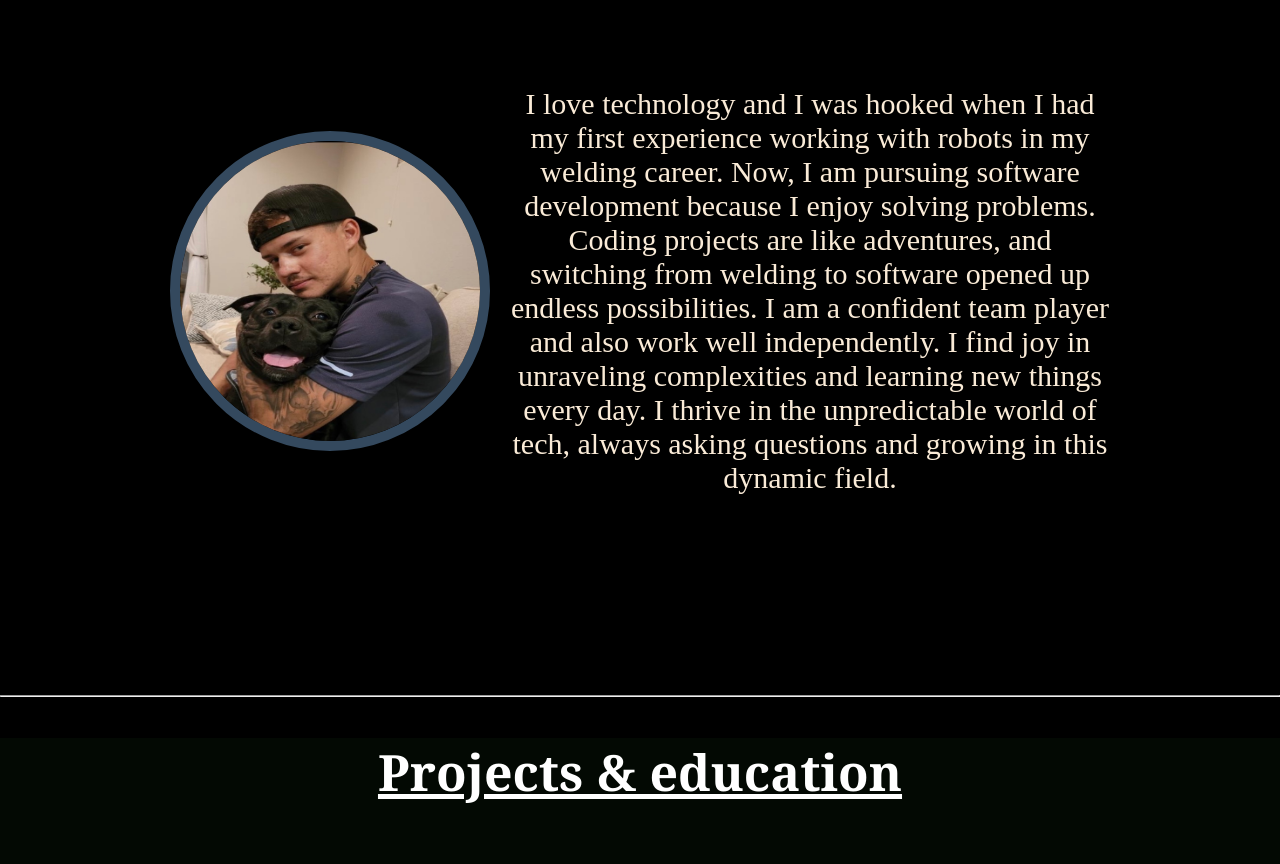
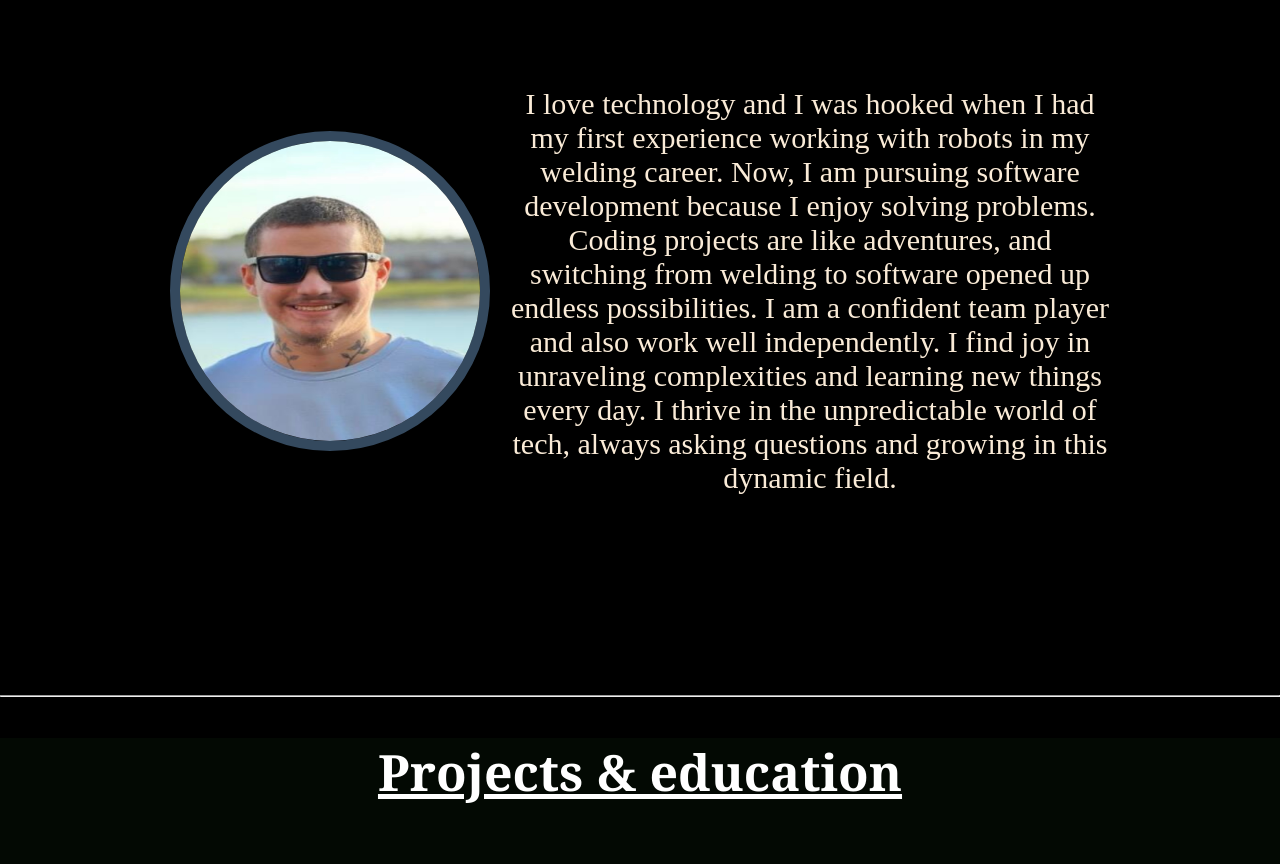
Before and after one commit to JT4848/portfolio, a plain HTML site: page index.html in a window 1280 px wide. Shown: the part 1124-1988 px from the top of the page. Drawn offline with Linux system fonts and the light colour scheme.

Commit message:
doneish again

```diff
--- a/index.html
+++ b/index.html
@@ -30,7 +30,7 @@
     <h1>About me</h1>
     <br>
     <div class="about-content">
-      <img class="mepic" src="mepic.jpg"/>
+      <img class="mepic" src="mepic04.jpg"/>
       <p id="abtmeparagraph">
         I love technology and I was hooked when I had my first experience working with robots in my welding career. Now, I am pursuing software development because I enjoy solving problems. Coding projects are like adventures, and switching from welding to software opened up endless possibilities. I am a confident team player and also work well independently. I find joy in unraveling complexities and learning new things every day. I thrive in the unpredictable world of tech, always asking questions and growing in this dynamic field.</p>
     </div>
```
Also changed, not shown: mepic02.jpeg (added), mepic03.jpg (added), mepic04.jpg (added), picofme.jpg (added).
